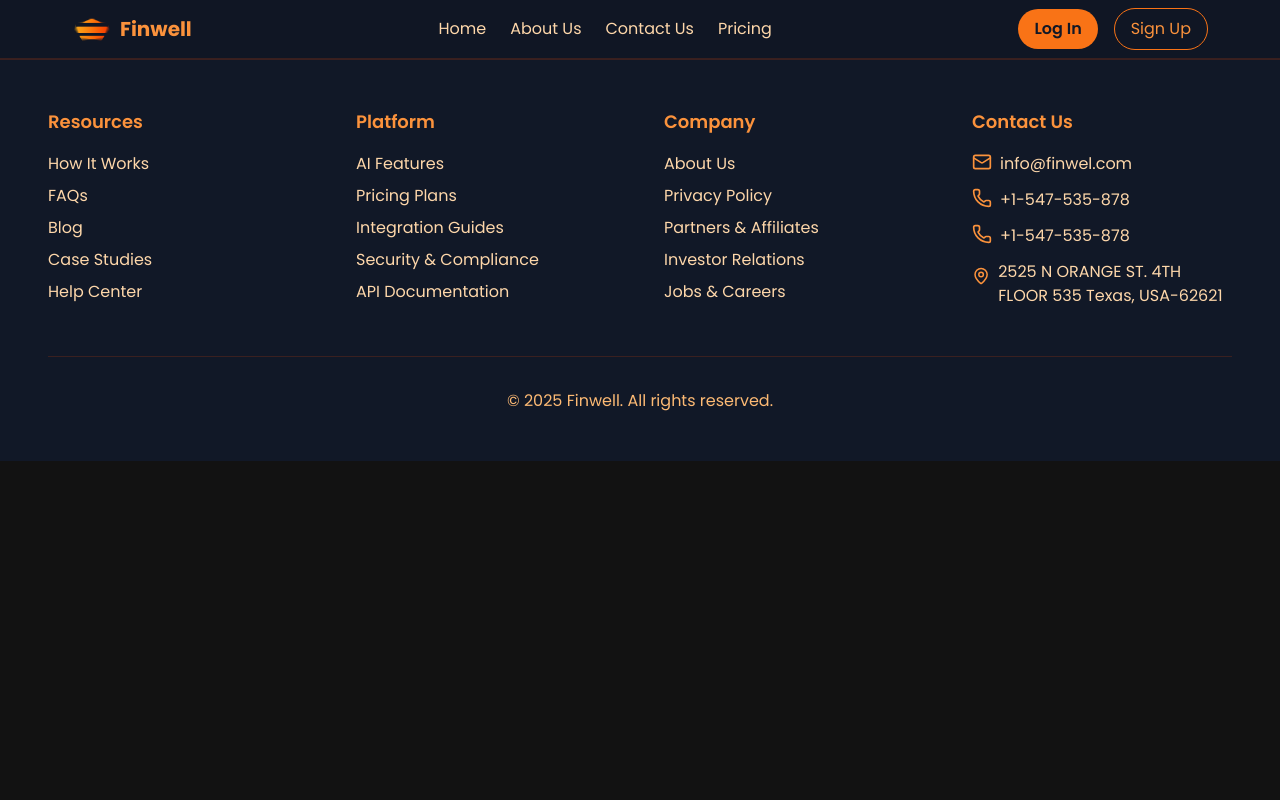
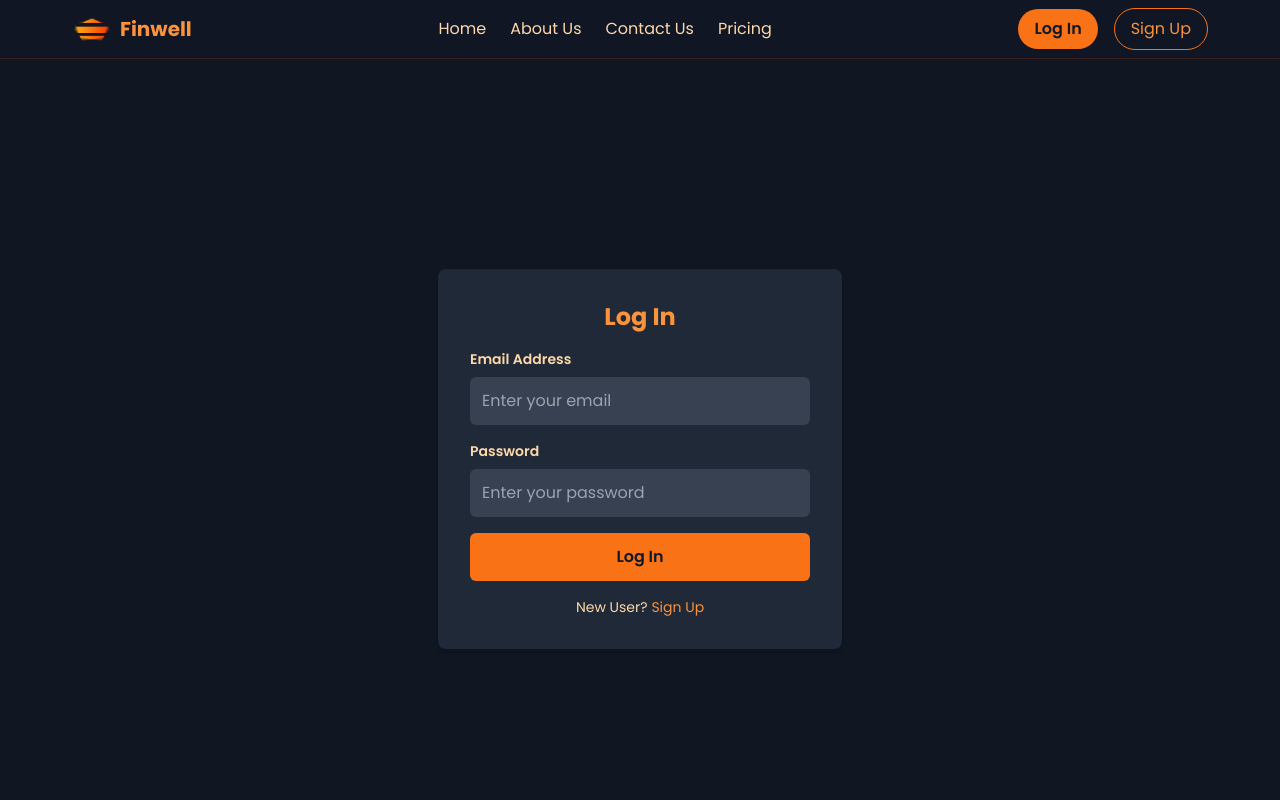
Before and after one commit to tashish419/ems-landing-page, a React (Vite) app: page /login in a window 1280 px wide. Shown: the top 800 px of the page. Built offline with nearby package versions, Linux system fonts and the light colour scheme.

Commit message:
created LoginForm component and added it's route

```diff
--- a/src/App.jsx
+++ b/src/App.jsx
@@ -4,6 +4,7 @@ import { Route, Routes } from "react-router-dom";
 import Home from "./pages/Home/Home";
 import About from "./pages/About";
 import Contact from "./pages/Contact";
+import Login from "./pages/Login/Login";
 
 function App() {
   const { isLoading, setIsLoading } = useState(false);
@@ -18,6 +19,7 @@ function App() {
           <Route path="/" element={<Home />} />
           <Route path="/about" element={<About />} />
           <Route path="/contact" element={<Contact />} />
+          <Route path="/login" element={<Login />} />
         </Routes>
       </main>
       <Footer />
--- a/src/components/Header/Header.jsx
+++ b/src/components/Header/Header.jsx
@@ -11,68 +11,11 @@ const Header = () => {
     setMobileDrawerOpen(!mobileDrawerOpen);
   };
 
+  const handleLogin = () => {
+    window.location.href = "/login";
+  };
+
   return (
-    // <nav className="sticky top-0 z-50 py-2 backdrop-blur-lg border-b border-neutral-700/80">
-    //   <div className="px-4 md:px-10 flex justify-between">
-    //     <div className="flex items-center">
-    //       <img src={logoImage} alt="logo" className="w-14 h-14 mr-2" />
-    //       <span className="text-orange-400 text-2xl font-semibold">Finwell</span>
-    //     </div>
-
-    //     <ul className="hidden md:flex items-center">
-    //       {navItems.map((item, index) => {
-    //         return (
-    //           <li key={index} className="inline-block text-orange-200 hover:text-orange-400 transition duration-300 mx-4">
-    //             <Link to={item.href}>{item.title}</Link>
-    //           </li>
-    //         );
-    //       })}
-    //     </ul>
-
-    //     <div className="hidden md:flex items-center">
-    //       <button className="py-2 px-4 bg-orange-400 rounded-lg text-black hover:bg-orange-500 mx-4">
-    //         Log In
-    //       </button>
-    //       <button className="py-2 px-4 border border-orange-400 rounded-lg hover:bg-orange-400 hover:rounded-lg hover:text-black mx-4">
-    //         Sign Up
-    //       </button>
-    //     </div>
-
-    //     <div className="md:hidden flex items-center">
-    //       <button onClick={handleToggleDrawer}>
-    //         {!mobileDrawerOpen && <Menu />}
-    //       </button>
-    //     </div>
-
-    //     {mobileDrawerOpen && (
-    //       <div className="fixed z-20 right-0 w-[95%] flex flex-col bg-neutral-900 md:hidden h-[100vh]">
-    //         <button
-    //           onClick={handleToggleDrawer}
-    //           className="flex justify-end mr-2 my-2"
-    //         >
-    //           <X />
-    //         </button>
-    //         <ul className="flex flex-col gap-6 px-8 py-6">
-    //           {navItems.map((item, index) => {
-    //             return (
-    //               <li key={index}>
-    //                 <Link to={item.href}>{item.title}</Link>
-    //               </li>
-    //             );
-    //           })}
-    //         </ul>
-    //         <div className="flex flex-col px-8 mb-4 gap-6">
-    //           <button className="py-2 px-4 border border-orange-400 rounded-lg">
-    //             Sign Up
-    //           </button>
-    //           <button className="py-2 px-4 bg-orange-400 rounded-lg text-black">
-    //             Log In
-    //           </button>
-    //         </div>
-    //       </div>
-    //     )}
-    //   </div>
-    // </nav>
     <nav className="sticky top-0 z-50 py-2 bg-gray-900 bg-opacity-90 backdrop-blur-lg border-b border-orange-800/30">
       <div className="container mx-auto px-4 md:px-6 lg:px-8 flex justify-between items-center">
         <div className="flex items-center">
@@ -94,7 +37,9 @@ const Header = () => {
         </ul>
 
         <div className="hidden lg:flex items-center space-x-4">
-          <button className="py-2 px-4 bg-orange-500 rounded-full text-gray-900 font-semibold hover:bg-orange-400 transition duration-300">
+          <button
+            onClick={handleLogin}
+           className="py-2 px-4 bg-orange-500 rounded-full text-gray-900 font-semibold hover:bg-orange-400 transition duration-300">
             Log In
           </button>
           <button className="py-2 px-4 border border-orange-500 text-orange-400 rounded-full hover:bg-orange-500 hover:text-gray-900 transition duration-300">
@@ -140,7 +85,7 @@ const Header = () => {
                 ))}
               </ul>
               <div className="space-y-4">
-                <button className="w-full py-2 px-4 bg-orange-500 rounded-full text-gray-900 font-semibold hover:bg-orange-400 transition duration-300">
+                <button onClick={handleLogin} className="w-full py-2 px-4 bg-orange-500 rounded-full text-gray-900 font-semibold hover:bg-orange-400 transition duration-300">
                   Log In
                 </button>
                 <button className="w-full py-2 px-4 border border-orange-500 text-orange-400 rounded-full hover:bg-orange-500 hover:text-gray-900 transition duration-300">
--- /dev/null
+++ b/src/components/LoginForm/LoginForm.jsx
@@ -0,0 +1,55 @@
+import { Link } from "react-router-dom";
+
+const LoginForm = () => {
+  return (
+    <div className="bg-gray-800 p-8 rounded-lg shadow-md min-w-[25%]">
+      <h2 className="text-orange-400 text-2xl font-bold text-center mb-4">
+        Log In
+      </h2>
+      <form>
+        <div className="mb-4">
+          <label
+            htmlFor="email"
+            className="block text-orange-200 text-sm font-semibold mb-2"
+          >
+            Email Address
+          </label>
+          <input
+            type="email"
+            id="email"
+            placeholder="Enter your email"
+            className="w-full p-3 rounded-md bg-gray-700 text-orange-200 focus:outline-none focus:ring-2 focus:ring-orange-500"
+          />
+        </div>
+        <div className="mb-4">
+          <label
+            htmlFor="password"
+            className="block text-orange-200 text-sm font-semibold mb-2"
+          >
+            Password
+          </label>
+          <input
+            type="password"
+            id="password"
+            placeholder="Enter your password"
+            className="w-full p-3 rounded-md bg-gray-700 text-orange-200 focus:outline-none focus:ring-2 focus:ring-orange-500"
+          />
+        </div>
+        <button
+          type="submit"
+          className="w-full py-3 bg-orange-500 text-gray-900 rounded-md font-semibold hover:bg-orange-400 transition duration-300"
+        >
+          Log In
+        </button>
+      </form>
+      <p className="text-center text-orange-200 text-sm mt-4">
+        New User?{" "}
+        <Link to="/signup" className="text-orange-400 hover:underline">
+          Sign Up
+        </Link>
+      </p>
+    </div>
+  );
+};
+
+export default LoginForm;
--- a/src/components/index.js
+++ b/src/components/index.js
@@ -2,10 +2,12 @@ import Header from './Header/Header.jsx';
 import Footer from './Footer/Footer.jsx';
 import HeroSection from './HeroSection/HeroSection.jsx';
 import FAQSection from './FAQs/FAQSection.jsx';
+import LoginForm from './LoginForm/LoginForm.jsx';
 
 export {
     Header,
     Footer,
     HeroSection,
     FAQSection,
+    LoginForm,
 }
--- /dev/null
+++ b/src/pages/Login/Login.jsx
@@ -0,0 +1,11 @@
+import { LoginForm } from "../../components";
+
+const Login = () => {
+  return (
+    <div className="min-h-screen flex items-center justify-center bg-gray-900 bg-opacity-80 backdrop-blur-lg">
+      <LoginForm />
+    </div>
+  );
+}
+
+export default Login;
```
